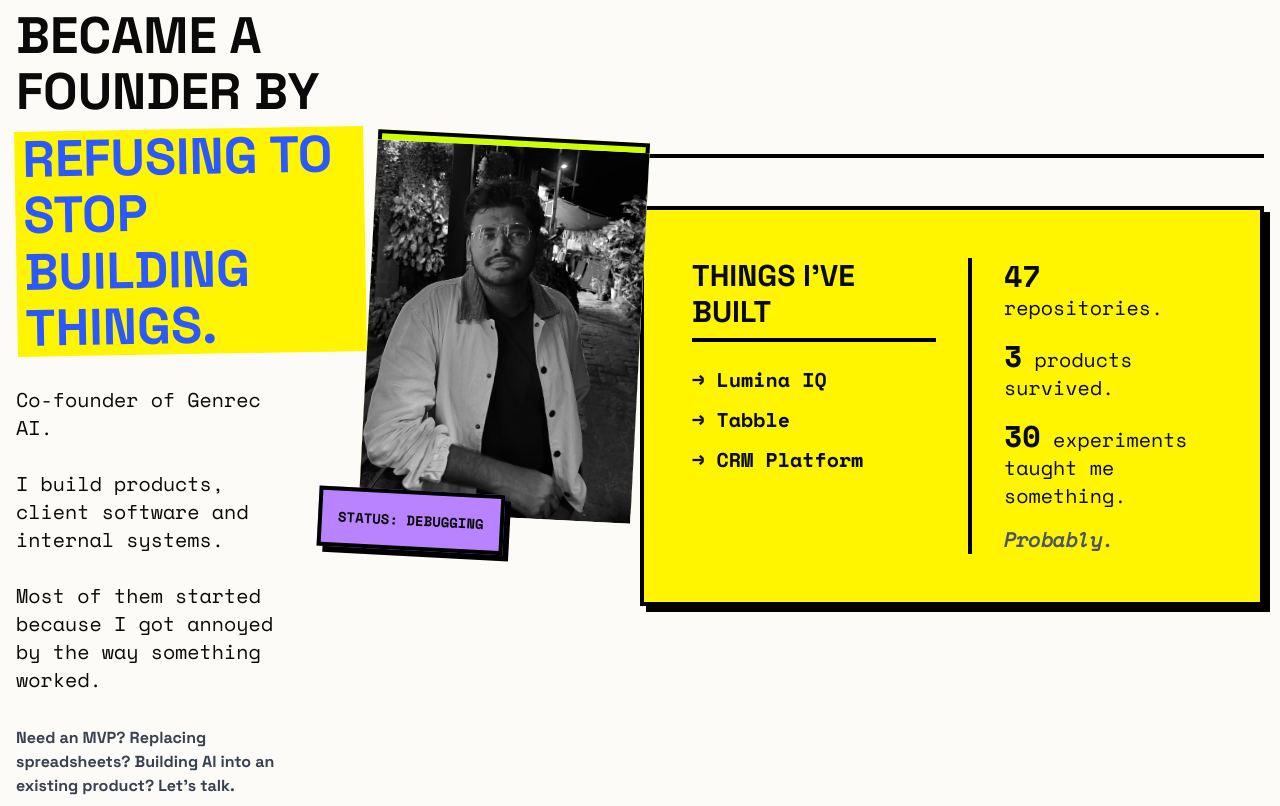
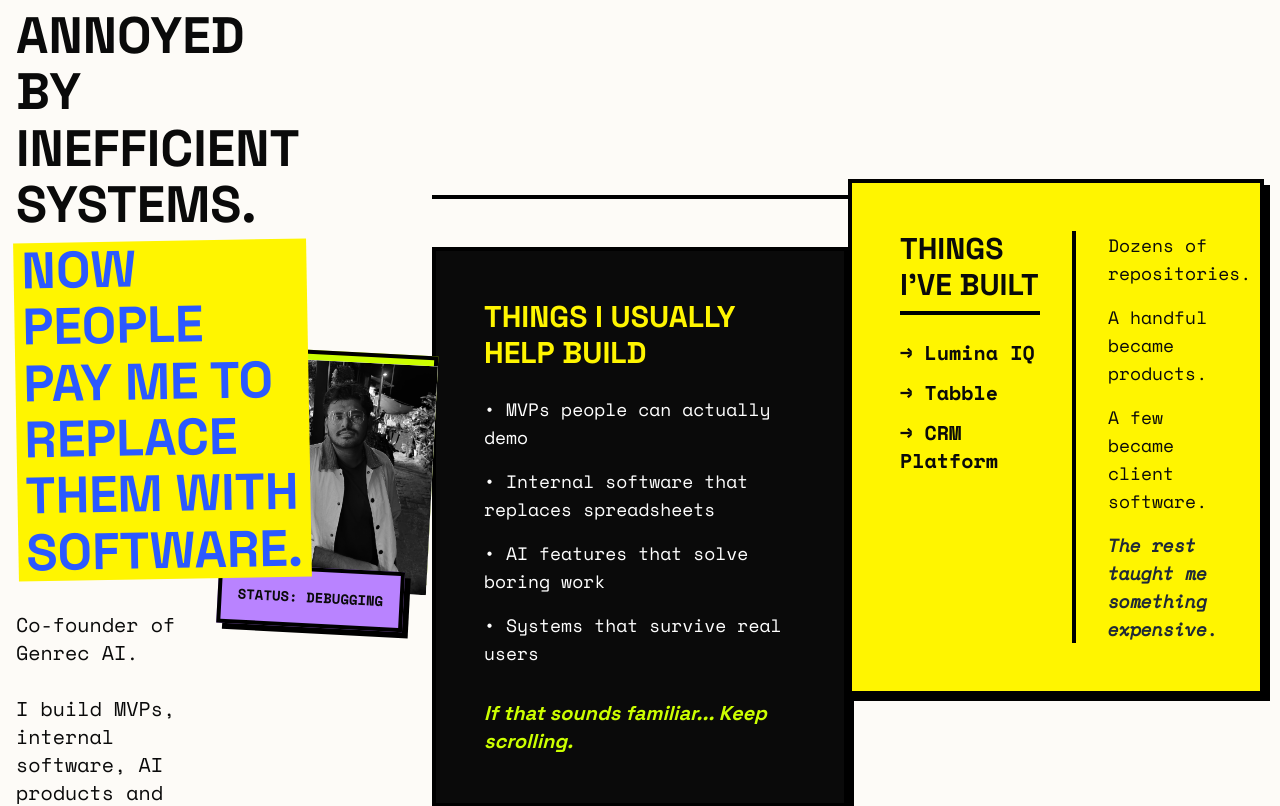
Before and after one commit to JaiSamyukth/jaisamyukth-portfolio, a React (Vite) app: page / in a window 1280 px wide. Shown: the part 562-1368 px from the top of the page. Built offline with nearby package versions, Linux system fonts and the light colour scheme.

Commit message:
Optimize hero copy for conversion and value proposition

```diff
--- a/components/Hero.tsx
+++ b/components/Hero.tsx
@@ -51,17 +51,17 @@
 
                     <h1 className="text-[1.75rem] md:text-[2.35rem] lg:text-[3.2rem] font-black uppercase leading-[1.1] mb-8">
                         This wasn't supposed to happen.<br />
-                        A CS student who accidentally became a founder by <span className="text-neo-blue bg-neo-yellow px-2 inline-block transform -rotate-1 mt-2">refusing to stop building things.</span>
+                        I kept getting annoyed by inefficient systems.<br />
+                        <span className="text-neo-blue bg-neo-yellow px-2 inline-block transform -rotate-1 mt-2">Now people pay me to replace them with software.</span>
                     </h1>
 
                     <p className="text-lg md:text-xl font-medium font-mono mb-8 max-w-lg leading-relaxed">
                         Co-founder of Genrec AI.<br /><br />
-                        I build products, client software and internal systems.<br /><br />
-                        Most of them started because I got annoyed by the way something worked.
+                        I build MVPs, internal software, AI products and systems that people actually use.
                     </p>
 
                     <div className="mb-8 text-base font-medium max-w-xl">
-                        <p className="font-bold text-gray-700">Need an MVP? Replacing spreadsheets? Building AI into an existing product? Let's talk.</p>
+                        <p className="font-bold text-gray-700">Most visitors come here for one of three reasons.<br />They're building. They're stuck. Or they're curious.</p>
                     </div>
 
                     <div className="flex flex-col sm:flex-row gap-4 w-full sm:w-auto mb-8">
@@ -117,8 +117,22 @@
 
             </div>
 
+            {/* Things I Usually Help Build Block */}
+            <div className="max-w-7xl mx-auto w-full mt-24 border-t-4 border-black pt-12 mb-12">
+                <div className="bg-neo-black text-white p-8 md:p-12 border-4 border-black shadow-neo">
+                    <h2 className="text-3xl font-black uppercase mb-6 text-neo-yellow">Things I Usually Help Build</h2>
+                    <ul className="font-mono text-lg space-y-4 mb-8">
+                        <li>• MVPs people can actually demo</li>
+                        <li>• Internal software that replaces spreadsheets</li>
+                        <li>• AI features that solve boring work</li>
+                        <li>• Systems that survive real users</li>
+                    </ul>
+                    <p className="text-xl font-bold italic text-neo-green">If that sounds familiar... Keep scrolling.</p>
+                </div>
+            </div>
+
             {/* Things I've Built / Stats Block */}
-            <div className="max-w-7xl mx-auto w-full mt-24 border-t-4 border-black pt-12">
+            <div className="max-w-7xl mx-auto w-full pb-20">
                 <div className="grid grid-cols-1 md:grid-cols-2 gap-8 bg-neo-yellow border-4 border-black p-8 md:p-12 shadow-neo">
                     <div>
                         <h2 className="text-3xl font-black uppercase mb-6 border-b-4 border-black pb-2 inline-block">Things I've Built</h2>
@@ -128,11 +142,11 @@
                             <p className="hover:translate-x-2 transition-transform cursor-pointer" onClick={() => navigate('/work')}>→ CRM Platform</p>
                         </div>
                     </div>
-                    <div className="font-mono text-xl font-medium space-y-4 md:border-l-4 md:border-black md:pl-8 flex flex-col justify-center">
-                        <p><span className="font-black text-3xl">47</span> repositories.</p>
-                        <p><span className="font-black text-3xl">3</span> products survived.</p>
-                        <p><span className="font-black text-3xl">30</span> experiments taught me something.</p>
-                        <p className="text-gray-600 italic mt-4 font-bold">Probably.</p>
+                    <div className="font-mono text-lg font-medium space-y-4 md:border-l-4 md:border-black md:pl-8 flex flex-col justify-center">
+                        <p>Dozens of repositories.</p>
+                        <p>A handful became products.</p>
+                        <p>A few became client software.</p>
+                        <p className="text-gray-800 font-bold italic mt-2">The rest taught me something expensive.</p>
                     </div>
                 </div>
             </div>
--- a/data/projects.ts
+++ b/data/projects.ts
@@ -19,6 +19,7 @@
             'Client actually uses it every day',
             'I got paid',
             'Database hasn\'t corrupted itself yet',
+            'The best software disappears. People stop talking about it because it quietly does its job. That\'s exactly what happened here.',
         ],
         gallery: [
             // Assuming no specific image, we can just use a placeholder or omit
--- a/pages/Learnings.tsx
+++ b/pages/Learnings.tsx
@@ -22,7 +22,8 @@
         "Future Me rarely reads it.",
         "AWS was my ex.",
         "Azure arrived with startup credits.",
-        "We're in a much healthier relationship now."
+        "We're in a much healthier relationship now.",
+        "Production doesn't care that it worked locally."
     ];
 
     return (
```
Also changed, not shown: 1 other file (tests, documents, lock files or other folders).
